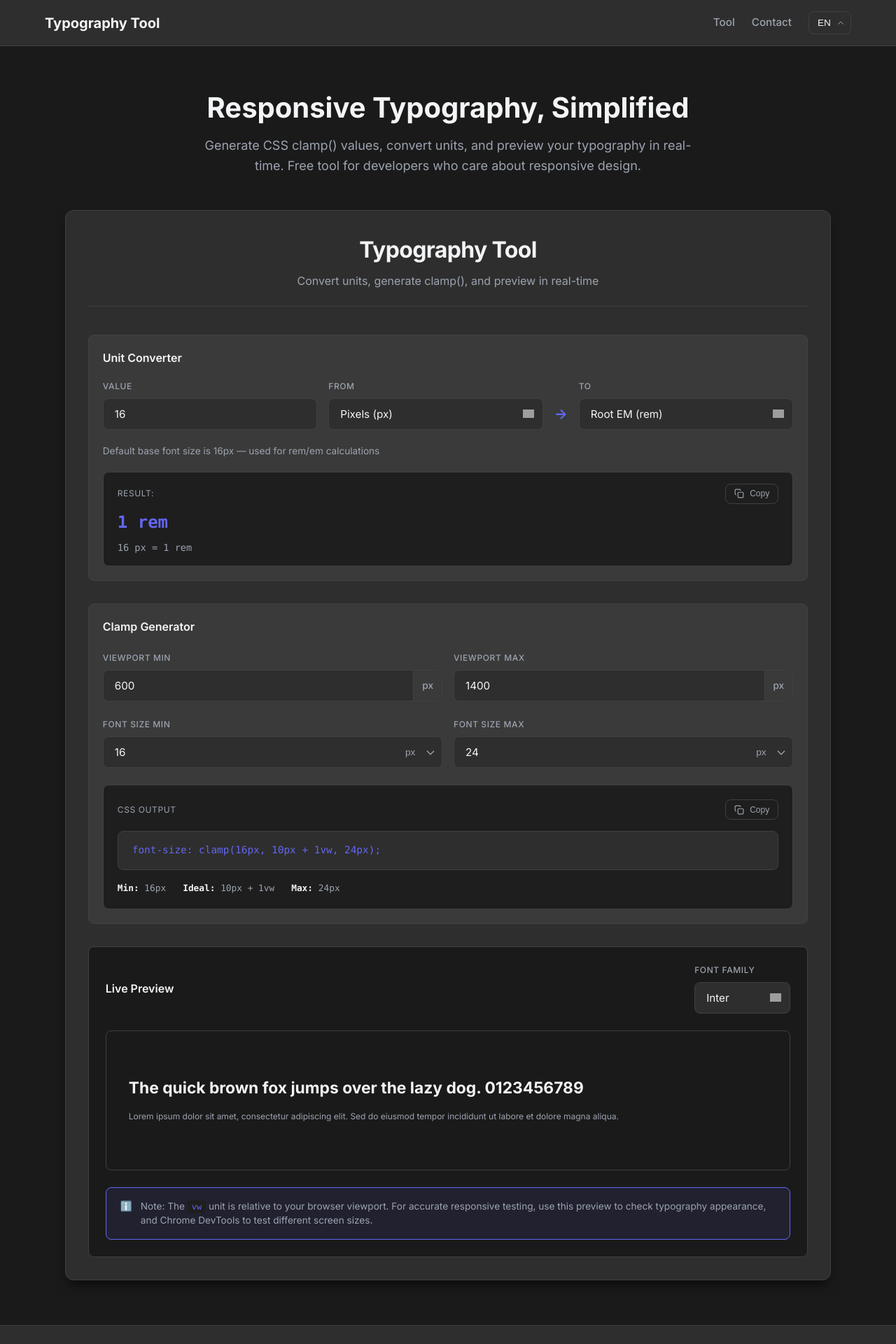
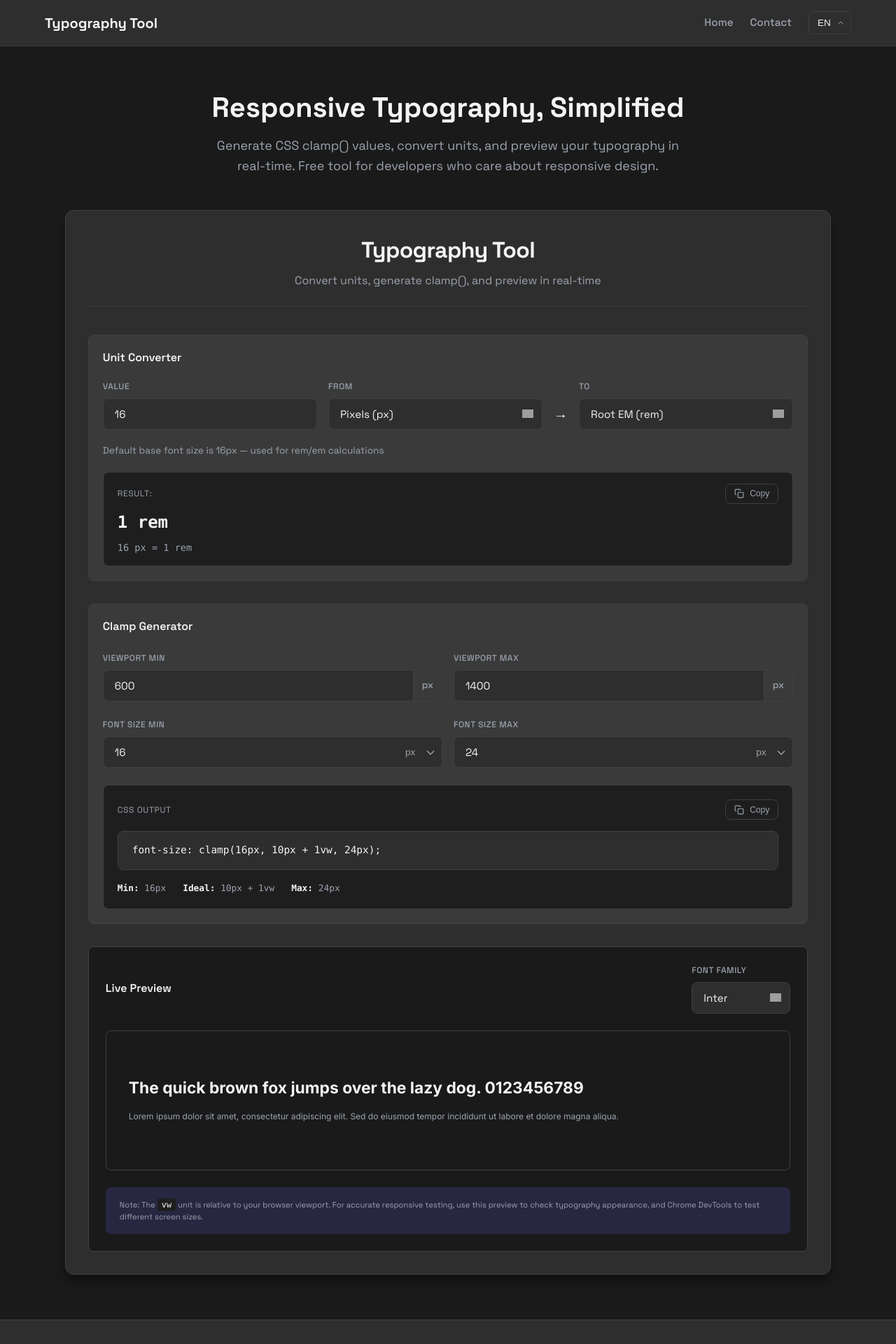
Before and after one commit to dpulgar97/css-text-lab, a React (Vite) app: page /en in a window 1280 px wide. Shown: the top 1920 px of the page at 70% size. Built offline with nearby package versions, Linux system fonts and the light colour scheme; grey boxes are pictures that could not be loaded.

Commit message:
Changes in the Viewport Preview

```diff
--- a/index.html
+++ b/index.html
@@ -1,13 +1,19 @@
 <!doctype html>
 <html lang="en">
+
 <head>
   <meta charset="UTF-8" />
   <link rel="icon" type="image/svg+xml" href="/vite.svg" />
   <meta name="viewport" content="width=device-width, initial-scale=1.0" />
+  <link rel="preconnect" href="https://fonts.googleapis.com">
+  <link rel="preconnect" href="https://fonts.gstatic.com" crossorigin>
+  <link href="https://fonts.googleapis.com/css2?family=Space+Grotesk:wght@300..700&display=swap" rel="stylesheet">
   <title>css-text-lab</title>
 </head>
+
 <body>
   <div id="root"></div>
   <script type="module" src="/src/main.jsx"></script>
 </body>
+
 </html>
--- a/src/App.css
+++ b/src/App.css
@@ -14,8 +14,8 @@
   --text-muted: #9CA3AF;
 
   /* Accents */
-  --primary: #6366F1;
-  --primary-hover: #4F46E5;
+  --primary: #F3F4F6;
+  --primary-hover: #3A3A3A;
   --success: #10B981;
   --error: #EF4444;
 
@@ -28,8 +28,7 @@
 body {
   background-color: var(--bg-body);
   color: var(--text-main);
-  font-family: 'Inter', system-ui, -apple-system, sans-serif;
-  /* Recomendado para devs */
+  font-family: "Space Grotesk", sans-serif;
   margin: 0;
   padding: 0;
   line-height: 1.5;
--- a/src/features/typograghy-tool/ViewportPreview.css
+++ b/src/features/typograghy-tool/ViewportPreview.css
@@ -89,14 +89,13 @@
 
 /* Nota para desarrolladores */
 .preview-note {
-    background-color: rgba(99, 102, 241, 0.1);
-    border: 1px solid var(--primary);
+    background-color: rgba(99, 101, 241, 0.182);
     border-radius: var(--radius-md);
     padding: 1rem 1.25rem;
     display: flex;
     align-items: flex-start;
     gap: 0.75rem;
-    font-size: 0.85rem;
+    font-size: clamp(0.7rem, 0.5875rem + 0.0188vw, 0.85rem);
     color: var(--text-muted);
 }
 
--- a/src/features/typograghy-tool/ViewportPreview.jsx
+++ b/src/features/typograghy-tool/ViewportPreview.jsx
@@ -72,7 +72,6 @@
 
             {/* Nota informativa - TRADUCIDA con HTML para el <code> */}
             <div className="preview-note">
-                <span className="note-icon">ℹ️</span>
                 <span
                     className="note-text"
                     dangerouslySetInnerHTML={{ __html: t('tool.viewportPreview.note') }}
--- a/src/language/en.json
+++ b/src/language/en.json
@@ -1,6 +1,6 @@
 {
   "nav": {
-    "tool": "Tool",
+    "tool": "Home",
     "blog": "Blog",
     "about": "About",
     "contact": "Contact"
--- a/src/language/es.json
+++ b/src/language/es.json
@@ -1,6 +1,6 @@
 {
   "nav": {
-    "tool": "Herramienta",
+    "tool": "Inicio",
     "blog": "Blog",
     "about": "Nosotros",
     "contact": "Contacto"
--- a/src/language/pt.json
+++ b/src/language/pt.json
@@ -1,6 +1,6 @@
 {
   "nav": {
-    "tool": "Ferramenta",
+    "tool": "Início",
     "blog": "Blog",
     "about": "Sobre",
     "contact": "Contato"
--- a/src/pages/Home.css
+++ b/src/pages/Home.css
@@ -280,7 +280,7 @@
 
 .btn-primary {
     display: inline-block;
-    background-color: var(--primary);
+    background-color: var(--bg-card);
     color: #fff;
     padding: 0.875rem 2rem;
     border-radius: var(--radius-md);
```
Lines whose indentation alone changed are shown as unchanged.
